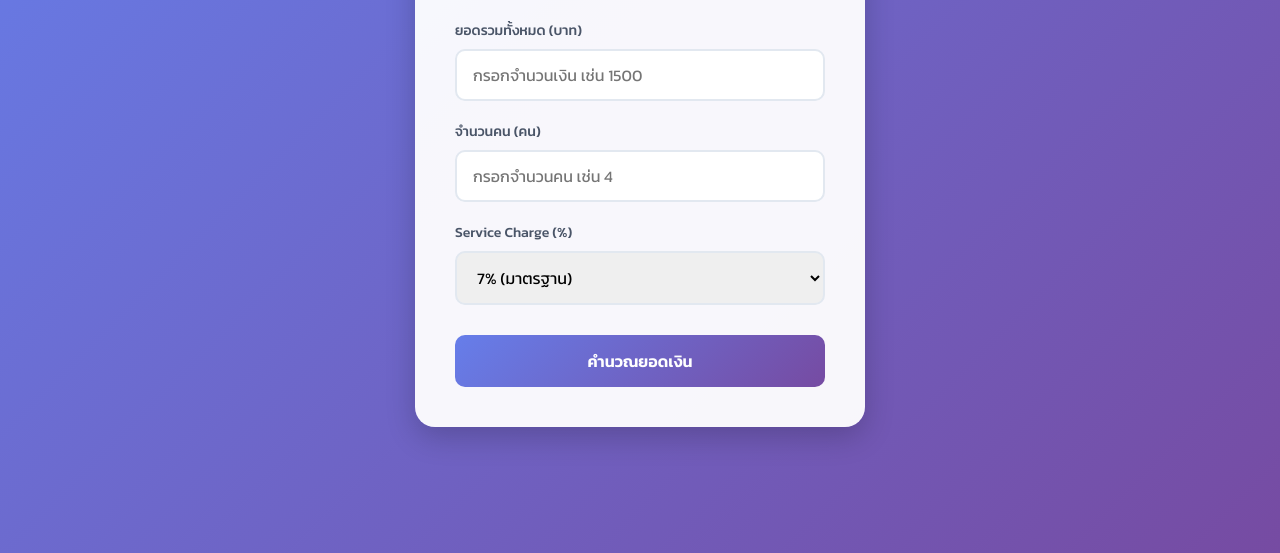
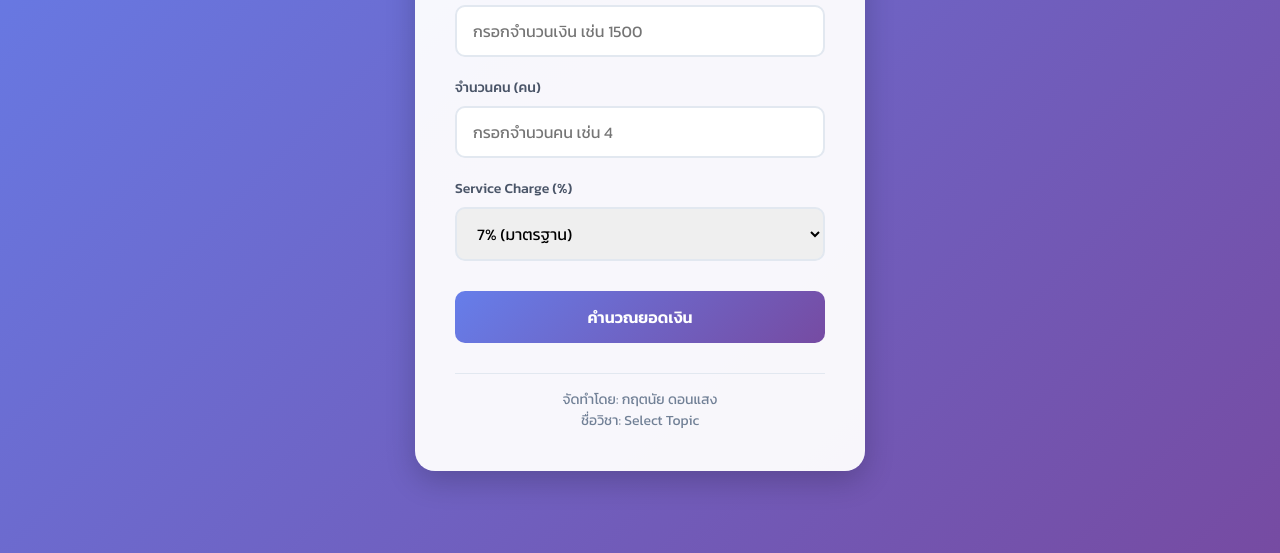
Before and after one commit to Kittanay-08/Bill-Splitter, a plain HTML site: page index.html in a window 1280 px wide. Shown: the part 247-800 px from the top of the page. Drawn offline with Linux system fonts and the light colour scheme.

Commit message:
add name at footer

```diff
--- a/index.html
+++ b/index.html
@@ -45,12 +45,19 @@
             <button type="submit" id="calculateBtn">คำนวณยอดเงิน</button>
         </form>
 
+        <footer class="footer">
+                <p>จัดทำโดย: <span>กฤตนัย ดอนแสง</span></p>
+                <p>ชื่อวิชา: <span>Select Topic</span></p>
+        </footer>
+
         <!-- ส่วนแสดงผลลัพธ์ที่จะถูกเปลี่ยนด้วย JavaScript -->
         <div id="resultContainer" class="result-box hidden">
             <!-- JS จะเอาผลลัพธ์แบบ Template Literal มาใส่ที่นี่ -->
         </div>
     </div>
 
+
+
     <!-- เชื่อมโยงไฟล์ JS ภายนอก ไว้ด้านล่างสุดเพื่อให้ HTML โหลดเสร็จก่อน -->
     <script src="script.js"></script>
 </body>
--- a/style.css
+++ b/style.css
@@ -135,3 +135,12 @@ button:active {
     from { opacity: 0; transform: translateY(10px); }
     to { opacity: 1; transform: translateY(0); }
 }
+
+.footer {
+    margin-top: 30px;
+    padding-top: 15px;
+    border-top: 1px solid #e2e8f0;
+    text-align: center;
+    font-size: 14px;
+    color: #718096;
+}
```
